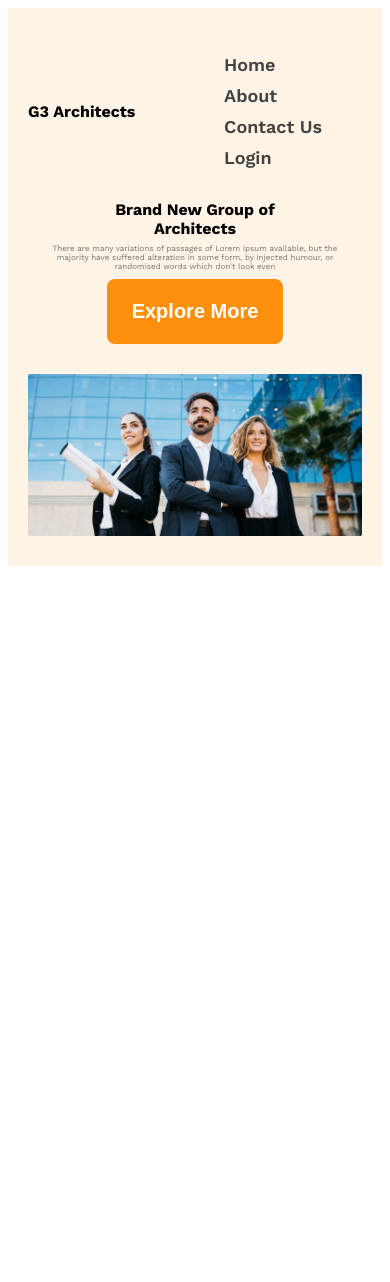
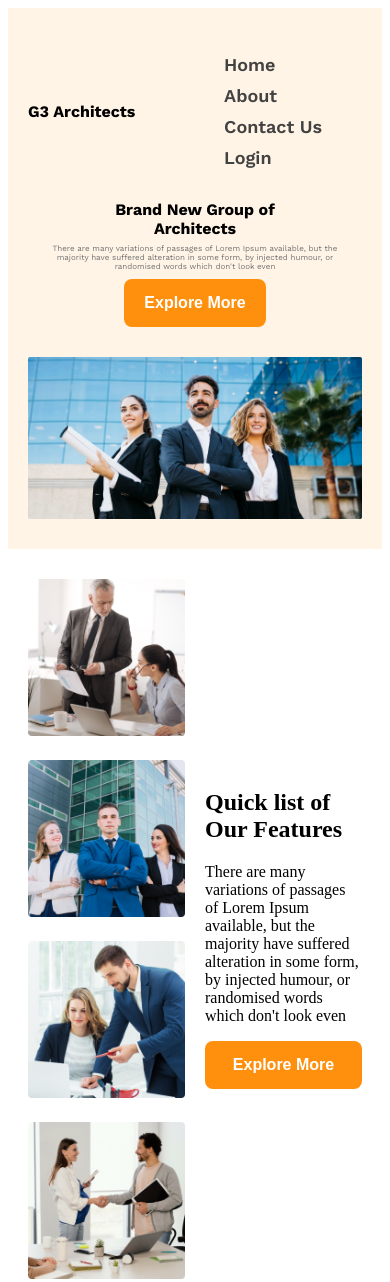
Before and after one commit to Sopnoasebachar/git_architech, a plain HTML site: page index.html in a window 390 px wide. Before the commit the page ends 844 px from the top, so only its background shows below. Drawn offline with nearby package versions, Linux system fonts and the light colour scheme.

Commit message:
1st section responsive

```diff
--- a/index.html
+++ b/index.html
@@ -33,6 +33,24 @@
 
     </div>
   </header>
+  <main>
+    <section class="section-01">
+      <div class="img">
+        <img src="images/sponsors/team1.png" alt="">
+        <img src="images/sponsors/team2.png" alt="">
+        <img src="images/sponsors/team3.png" alt="">
+        <img src="images/sponsors/team4.png" alt="">
+      </div>
+      <div class="section-01-box">
+        <h1 class="section-01-headline">Quick list <strong>of Our <span>Features</span></strong></h1>
+        <p class="section-01-text">There are many variations of passages of Lorem Ipsum available, but the majority have
+          suffered alteration in
+          some form,
+          by injected humour, or randomised words which don't look even</p>
+        <button class="btn">Explore More</button>
+      </div>
+    </section>
+  </main>
 </body>
 
 </html>
--- a/style.css
+++ b/style.css
@@ -71,10 +71,32 @@ a{
   border:none;
   margin-top:-30px;
 }
-
+.section-01{
+  display:flex;
+  max-width:1100px;
+  padding:100px 180px;
+  justify-content: space-between;
+  gap:73px;
+  align-items: center;
+  /* background-color: aqua; */
+  margin:70px auto;
+}
+.section-01 .img{
+  display:grid;
+  grid-template-columns: repeat(2,1fr);
+  gap:24px;
+}
+.section-01-box{
+  display:flex;
+  flex-direction: column;
+  gap:30px;
+}
+.section-01-text{
+  margin-top:-30px;
+}
 @media screen and (max-width: 576px) {
   .header {
-    width: calc(100% - 40px);  /* Effective for padding/margin adjustments */
+    width: calc(100% - 40px);
     padding: 30px 20px;
     margin: 0;
   }
@@ -99,4 +121,27 @@ a{
     width:70%;
     font-size: 1rem;
   }
+  .section-01{
+    width: calc(100% - 40px);  /* Effective for padding/margin adjustments */
+    padding: 30px 20px;
+    margin: 0;
+    gap:20px;
+
+  }
+  .section-01 .img{
+    flex-basis: 50%;
+    grid-template-columns:repeat(1,1fr);
+  }
+  .section-01 .img img{
+    width:100%;
+  }
+  .section-01-box{
+    font-size:1rem;
+    flex-basis: 50%;
+
+  }
+  .btn{
+    font-size:1rem;
+    padding:15px 20px;
+  }
 }
```
